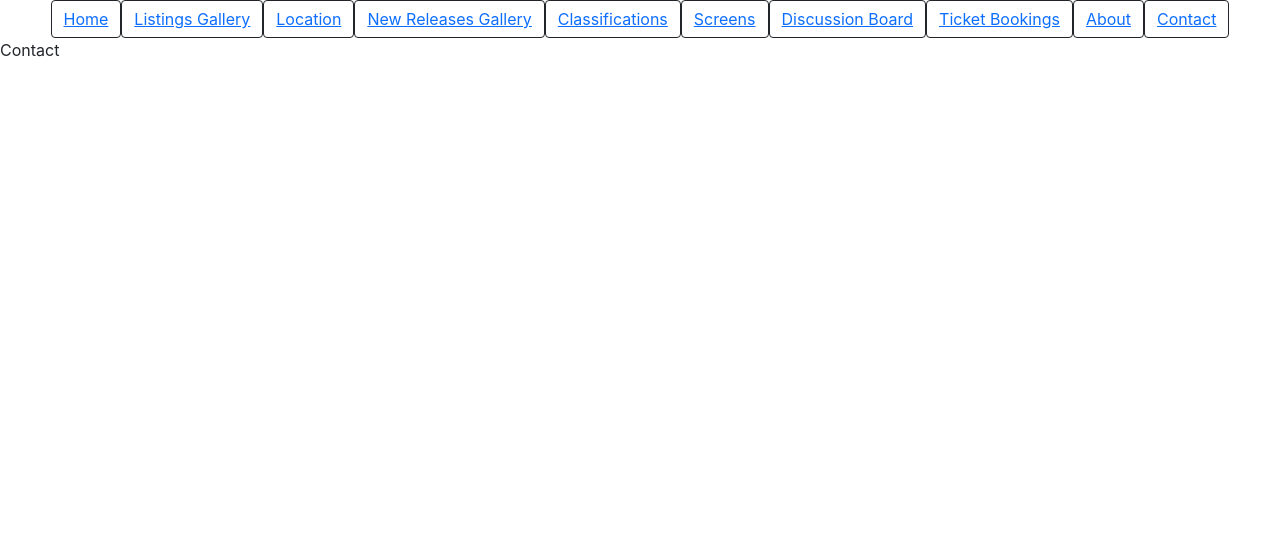
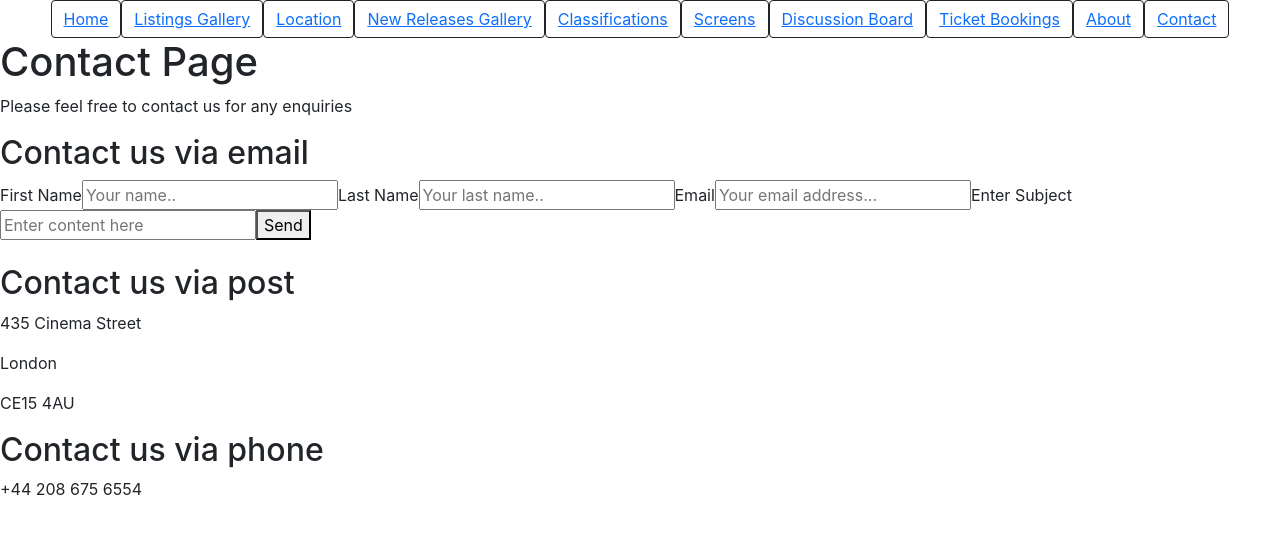
Before and after one commit to Peter-Dagley/Movie-Website, a React (Create React App) app in the folder Frontend/moviewebsite/: page /contact in a window 1280 px wide. Shown: the top 534 px of the page. Built offline with nearby package versions, Linux system fonts and the light colour scheme.

Commit message:
Update Contact.js

```diff
--- a/Frontend/moviewebsite/src/components/Pages/Contact/Contact.js
+++ b/Frontend/moviewebsite/src/components/Pages/Contact/Contact.js
@@ -1,9 +1,38 @@
-import React from 'react'
+import React from "react";
+
 
 const Contact = () => {
-  return (
-    <div>Contact</div>
-  )
-}
+  return <div>
+    <h1> Contact Page</h1>
+    <p>Please feel free to contact us for any enquiries</p>
+
+    <h2>Contact us via email</h2>
+    <form action="https://formsubmit.co/87393ec81fcbba0211622f33c93f1126" method="POST">
+    <label for="fname">First Name</label>
+      <input type="text" placeholder="Your name.." ></input>
+
+      <label for="lname">Last Name</label>
+      <input type="text" id="lname" name="lastname" placeholder="Your last name.."></input>
+
+      <label for="email">Email</label>
+      <input type="email" name="email" placeholder="Your email address..." ></input>
+
+      <label for="Subject">Enter Subject </label>
+      <input type="textarea" name="textValue" placeholder="Enter content here"></input>
+
+
+      <button type="submit">Send</button>
+     </form> <br/>
+    <h2>Contact us via post</h2>
+    <p>435 Cinema Street</p>
+    <p>London</p>
+    <p>CE15 4AU</p>
+
+    <h2>Contact us via phone</h2>
+    <p>+44 208 675 6554</p>
+
+
+  </div>
+};
 
 export default Contact;
```
